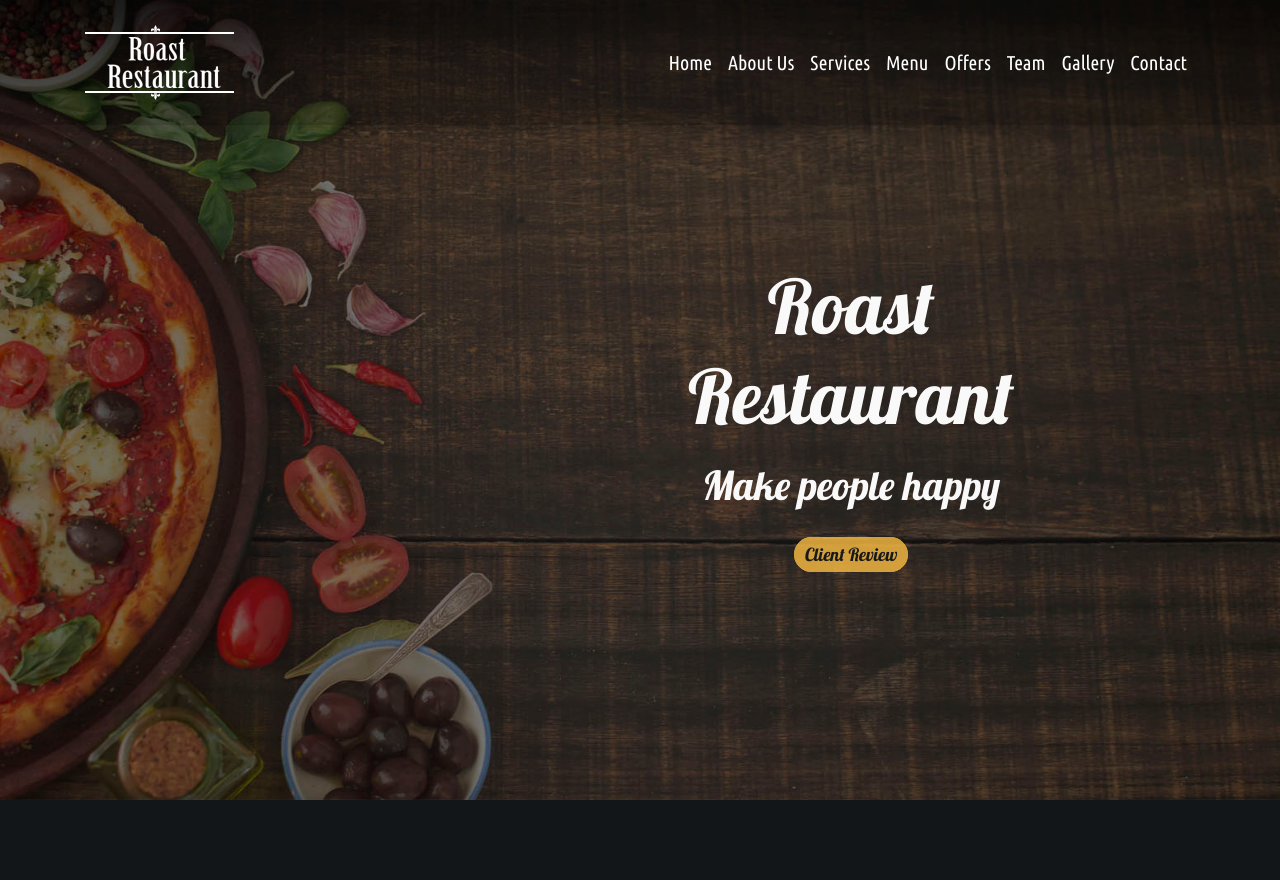
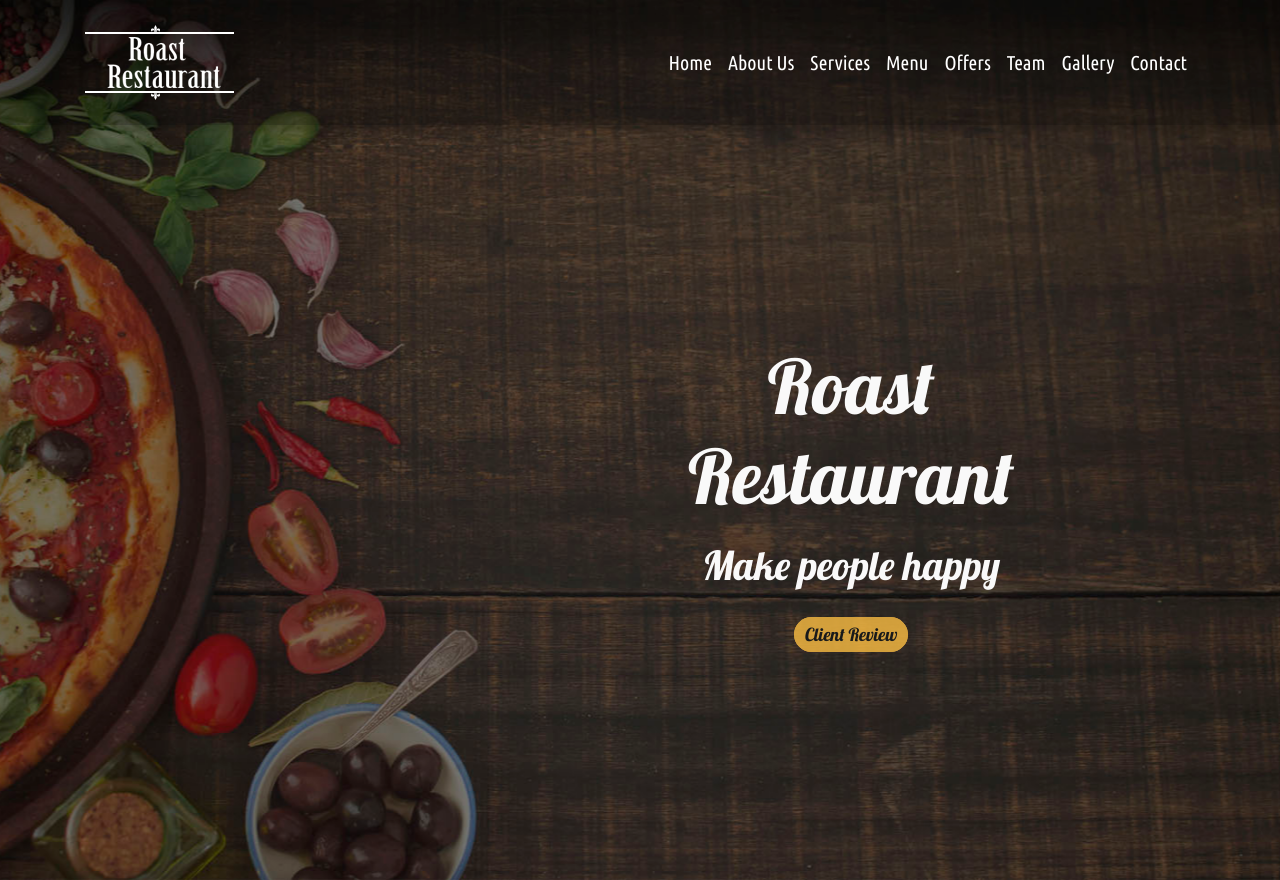
Before and after one commit to lllSa3dlll/Roast.github.io, a plain HTML site: page index.html in a window 1280 px wide. Shown: the top 880 px of the page. Drawn offline with nearby package versions, Linux system fonts and the light colour scheme.

Commit message:
Update style.css

```diff
--- a/css/style.css
+++ b/css/style.css
@@ -153,7 +153,7 @@ header .carousel-inner .active
     background-position: center;
     background-attachment: fixed;
     background-repeat: no-repeat;
-    height:100vh;
+    height:880px;
 }
 header .carousel-inner .second
 {
@@ -162,7 +162,7 @@ header .carousel-inner .second
     background-position: center;
     background-attachment: fixed;
     background-repeat: no-repeat;
-    height:100vh
+    height:880px;
 }
 header .carousel-inner .third
 {
@@ -171,7 +171,7 @@ header .carousel-inner .third
     background-position: center;
     background-attachment: fixed;
     background-repeat: no-repeat;
-    height:100vh
+    height:880px;
 }
 header .carousel-inner .active .carousel-caption
 {
```
